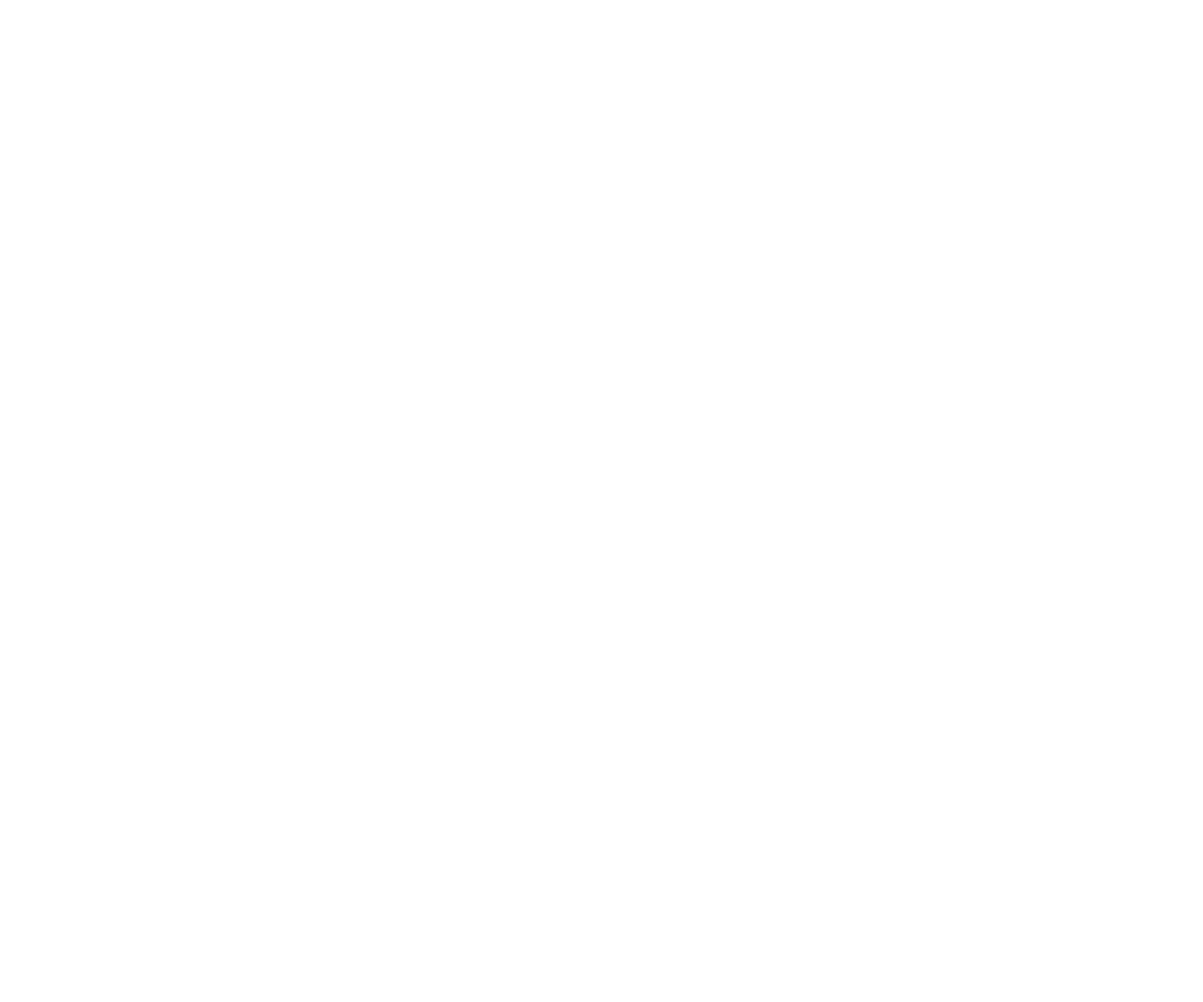
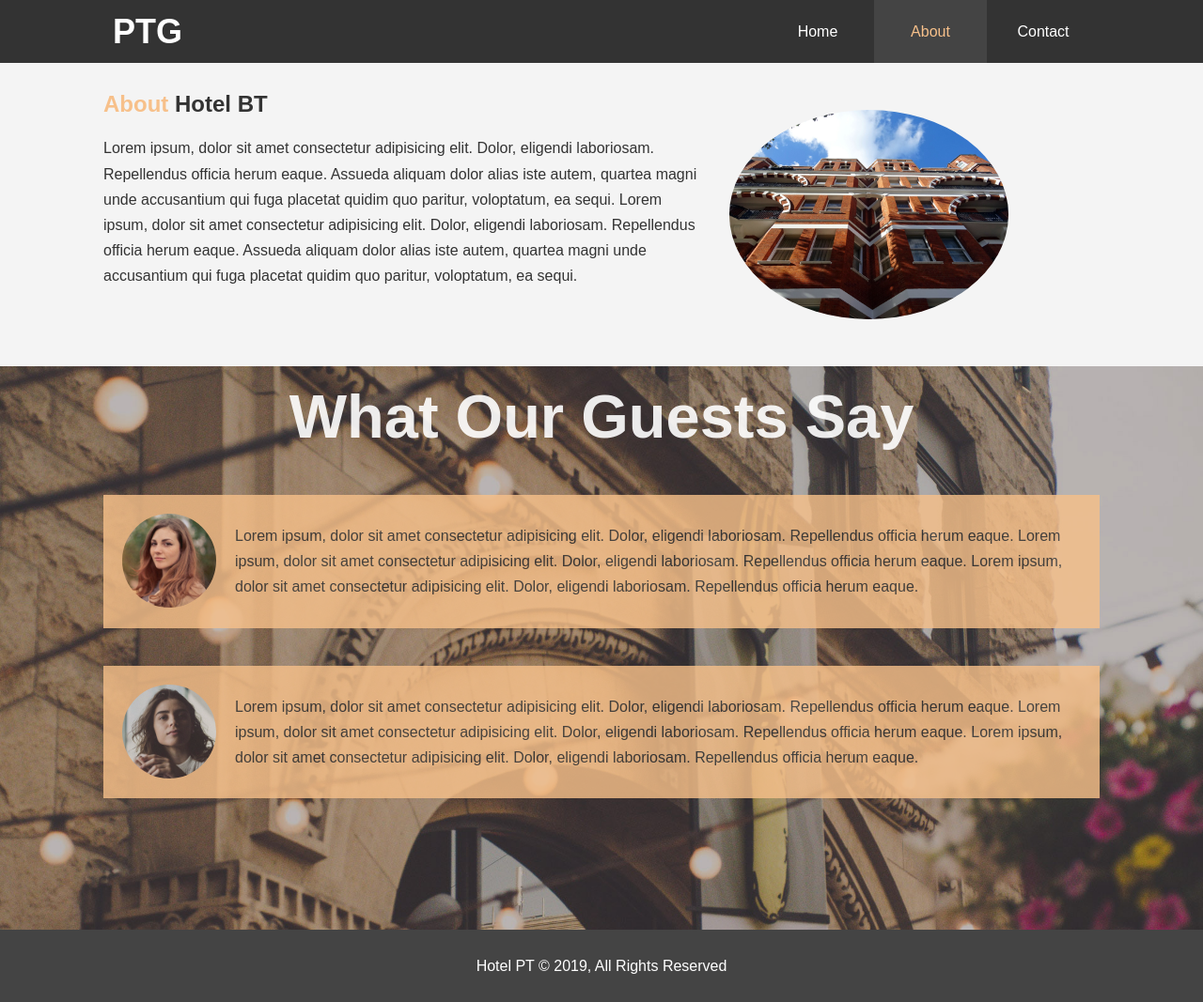
Before and after one commit to ppoznanovic17/Hotel-site, a plain HTML site: page about.html in a window 1280 px wide. Shown: the whole page at 94% size. Before the commit the page ends 800 px from the top, so only its background shows below. Drawn offline with Linux system fonts and the light colour scheme.

Commit message:
Zavrsena about strana

```diff
--- a/about.html
+++ b/about.html
@@ -0,0 +1,79 @@
+<!DOCTYPE html>
+<html lang="">
+
+<head>
+    <meta charset="utf-8">
+    <meta name="viewport" content="width=device-width, initial-scale=1.0">
+
+    <meta name="description" content="Welcome to the most extraordinary hotel in Belgrade">
+    <meta name="keywords" content="Petar the Great,hotel,Petar,new Belgrade hotel,Best hotel in Belgrade,hotel u Beogradu, novi hotel u Beogradu">
+
+    <title>Hotel Petar the Great | About</title>
+
+    <link rel="stylesheet" href="main.css">
+    <link rel="stylesheet" href="https://use.fontawesome.com/releases/v5.7.2/css/all.css" integrity="sha384-fnmOCqbTlWIlj8LyTjo7mOUStjsKC4pOpQbqyi7RrhN7udi9RwhKkMHpvLbHG9Sr" crossorigin="anonymous">
+</head>
+
+<body>
+    <header>
+        <nav id="navbar">
+            <div class="container">
+                <h1 class="logo">
+                    <a href="index.html">
+                        <h1 class="logo">PTG</h1>
+                    </a>
+                </h1>
+                <ul>
+                    <li><a href="index.html">Home</a></li>
+                    <li><a href="about.html" class="current"> About</a></li>
+                    <li><a href="contact.html">Contact</a></li>
+                </ul>
+            </div>
+
+        </nav>
+    </header>
+
+    <section class="about bg-light">
+        <div class="container2">
+            <div class="about-text">
+                <h2><span class="text-primary">About</span> Hotel BT</h2>
+                <p> Lorem ipsum, dolor sit amet consectetur adipisicing elit. Dolor, eligendi laboriosam. Repellendus officia herum eaque. Assueda aliquam dolor alias iste autem, quartea magni unde accusantium qui fuga placetat quidim quo paritur, voloptatum, ea sequi. Lorem ipsum, dolor sit amet consectetur adipisicing elit. Dolor, eligendi laboriosam. Repellendus officia herum eaque. Assueda aliquam dolor alias iste autem, quartea magni unde accusantium qui fuga placetat quidim quo paritur, voloptatum, ea sequi.</p>
+            </div>
+            <div class="about-img">
+                <img src="assets/photo-2.jpg" alt="slika hotela">
+            </div>
+        </div>
+    </section>
+
+    <div class="clr"></div>
+
+    <section id="testimonials" >
+        <div class="container">
+            <h2>
+                What Our Guests Say
+            </h2>
+
+            <div class="testimonial bg-primary">
+                <img src="assets/person-1.jpg" alt="zena 1">
+                <p>Lorem ipsum, dolor sit amet consectetur adipisicing elit. Dolor, eligendi laboriosam. Repellendus officia herum eaque. Lorem ipsum, dolor sit amet consectetur adipisicing elit. Dolor, eligendi laboriosam. Repellendus officia herum eaque. Lorem ipsum, dolor sit amet consectetur adipisicing elit. Dolor, eligendi laboriosam. Repellendus officia herum eaque.</p>
+
+            </div>
+
+           <div class="testimonial bg-primary">
+                <img src="assets/person-2.jpg" alt="zena 2">
+                <p>Lorem ipsum, dolor sit amet consectetur adipisicing elit. Dolor, eligendi laboriosam. Repellendus officia herum eaque. Lorem ipsum, dolor sit amet consectetur adipisicing elit. Dolor, eligendi laboriosam. Repellendus officia herum eaque. Lorem ipsum, dolor sit amet consectetur adipisicing elit. Dolor, eligendi laboriosam. Repellendus officia herum eaque.</p>
+
+            </div>
+
+        </div>
+    </section>
+    <div class="clr"></div>
+
+    <footer id="main-footer">
+        <p>Hotel PT &copy; 2019, All Rights Reserved</p>
+    </footer>
+
+
+</body>
+
+</html>
--- a/main.css
+++ b/main.css
@@ -45,7 +45,7 @@ p {
     font-size: 20px;
 }
 
-.btn{
+.btn {
     display: inline-block;
     font-size: 18px;
     color: #fff;
@@ -56,12 +56,12 @@ p {
 
 }
 
-.btn:hover{
+.btn:hover {
     background: #f7c08a;
     color: #333;
 }
 
-.btn-light{
+.btn-light {
     display: inline-block;
     font-size: 18px;
     color: #333;
@@ -71,27 +71,28 @@ p {
     cursor: pointer;
 }
 
-.bg-dark{
+.bg-dark {
     background: #333;
     color: #fff;
 
 }
 
-.bg-light{
+.bg-light {
     background: #f4f4f4;
     color: #333;
 
 }
 
-.bg-primary{
+.bg-primary {
     background: #f7c08a;
     color: #333;
 
 }
 
-.clr{
+.clr {
     clear: both;
 }
+
 /**************************NAV BAR************************************************************/
 
 #navbar {
@@ -167,13 +168,14 @@ p {
     line-height: 1.7em;
 
 }
+
 /* HOME INFO *************************************************************************/
 
-#home-info{
+#home-info {
     height: 400px;
 }
 
-#home-info .info-img{
+#home-info .info-img {
     float: left;
     width: 50%;
     background: url('assets/photo-1.jpg');
@@ -181,7 +183,7 @@ p {
     background-repeat: no-repeat;
 }
 
-#home-info .info-content{
+#home-info .info-content {
     float: right;
     width: 50%;
     height: 100%;
@@ -191,27 +193,108 @@ p {
 }
 
 .info-content p,
-.info-content h2{
+.info-content h2 {
     padding-bottom: 30px;
     color: #fff;
 }
+
 /* FEATURS ***************************************************************************/
 
-.box{
+.box {
     float: left;
     width: 33.3%;
     padding: 50px;
     text-align-last: center;
 }
 
-.box i{
- margin-bottom: 20px;
+.box i {
+    margin-bottom: 20px;
 }
+
 /* FOOTER**************************************************************************************/
 
-#main-footer{
+#main-footer {
     text-align: center;
     background: #444;
     color: white;
     padding: 15px;
 }
+
+
+
+
+
+
+
+
+
+
+
+
+
+/* NOVA STRANA*/
+
+/* About**************************************************************************/
+
+.container2 {
+    max-width: 1100px;
+    margin: auto;
+    overflow: auto;
+    padding: 20px 20px;
+    overflow: hidden;
+
+}
+
+.about .about-text {
+    width: 60%;
+    padding-top: 10px;
+    text-align-last: left;
+    float: left;
+}
+
+.about h2 {
+    text-align: left;
+}
+
+.about .about-img {
+    width: 40%;
+    float: right;
+}
+
+.about img {
+    width: 70%;
+    display: block;
+    border-radius: 100%;
+    margin: 30px;
+}
+
+/* Testemonies **************************************************************************/
+
+#testimonials {
+    background: url('assets/test-bg.jpg');
+    background-size: cover;
+    background-repeat: no-repeat;
+    height: 600px;
+    padding-top: 20px;
+}
+
+#testimonials div{
+    padding: 20px;
+    margin-bottom: 40px;
+    opacity: 0.9;
+}
+
+#testimonials h2{
+    color: white;
+    text-align: center;
+    padding-bottom: 70px;
+    font-size: 65px;
+}
+
+#testimonials div img{
+    width: 100px;
+
+    float: left;
+    margin-right: 20px;
+    border-radius: 50%;
+}
```
Also changed, not shown: contact.html (+13 -0 lines).
